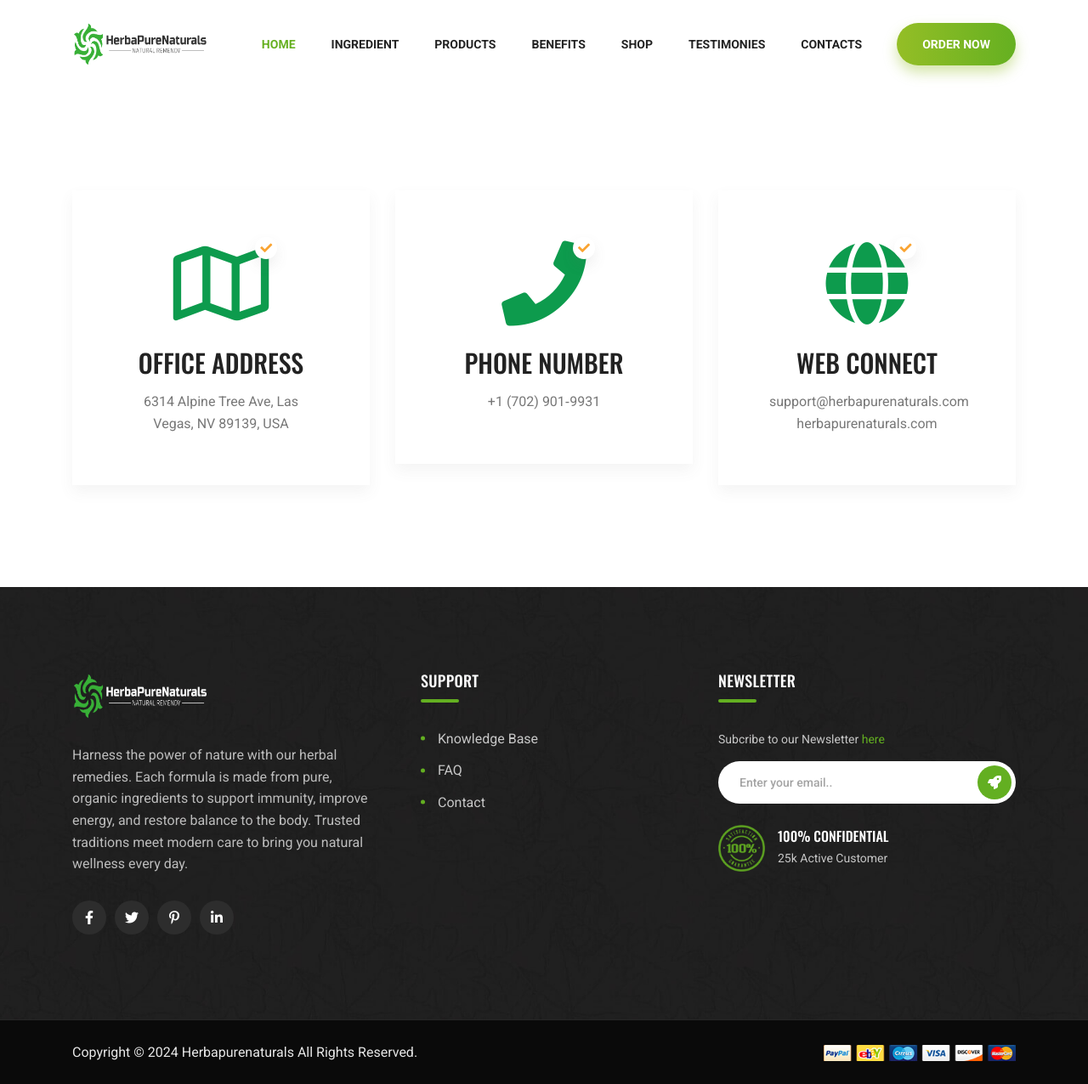
After one commit to okoriek/herbal, a Django app: page /contact/ in a window 1280 px wide. The commit adds this page. Shown: the whole page at 85% size. Run offline with Django 5.2, Linux system fonts and the light colour scheme; some libraries are stand-ins or nearby versions.

Commit message:
latest update code now

```diff
--- /dev/null
+++ b/backend/templates/backend/contact.html
@@ -0,0 +1,58 @@
+{% extends 'base.html' %}
+{% load static %}
+{% block title %}
+
+{% endblock %}
+
+{% block body %}
+  <main class="main-area fix">
+    <!-- contact-area -->
+    <section class="contact-area">
+      <div class="container">
+        <div class="contact-box-wrapper">
+          <div class="row justify-content-center">
+            <div class="col-lg-4 col-md-6 col-sm-9">
+              <div class="contact-box">
+                <div class="contact-icon">
+                  <span class="overlay-icon"><i class="fas fa-check"></i></span>
+                  <i class="far fa-map"></i>
+                </div>
+                <div class="contact-content">
+                  <h5 class="title">Office Address</h5>
+                  <p class="contact-desc">6314 Alpine Tree Ave, Las Vegas, NV 89139, USA</p>
+                </div>
+              </div>
+            </div>
+            <div class="col-lg-4 col-md-6 col-sm-9">
+              <div class="contact-box">
+                <div class="contact-icon">
+                  <span class="overlay-icon"><i class="fas fa-check"></i></span>
+                  <i class="fas fa-phone"></i>
+                </div>
+                <div class="contact-content">
+                  <h5 class="title">Phone Number</h5>
+                  <p class="contact-desc">+1 (702) 901‑9931</p>
+                </div>
+              </div>
+            </div>
+            <div class="col-lg-4 col-md-6 col-sm-9">
+              <div class="contact-box">
+                <div class="contact-icon">
+                  <span class="overlay-icon"><i class="fas fa-check"></i></span>
+                  <i class="fas fa-globe"></i>
+                </div>
+                <div class="contact-content">
+                  <h5 class="title">Web Connect</h5>
+                  <p class="contact-desc">
+                    support@herbapurenaturals.com <br /> herbapurenaturals.com
+                  </p>
+                </div>
+              </div>
+            </div>
+          </div>
+        </div>
+      </div>
+    </section>
+  </main>
+  <!-- main-area-end -->
+{% endblock %}
--- a/backend/templates/base.html
+++ b/backend/templates/base.html
@@ -5,7 +5,7 @@
   <head>
     <meta charset="utf-8" />
     <meta http-equiv="x-ua-compatible" content="ie=edge" />
-    <title>Suxnix - Health Supplement Landing Page</title>
+    <title>HerbaPureNaturals - Herbal Cure and more</title>
     <meta name="description" content="" />
     <meta name="viewport" content="width=device-width, initial-scale=1" />
 
@@ -82,7 +82,7 @@
                         <a href="#testimonies" class="section-link">Testimonies</a>
                       </li>
                       <li>
-                        <a href="#">contacts</a>
+                        <a href="{% url 'backend:contact' %}">contacts</a>
                       </li>
                     </ul>
                   </div>
--- a/backend/urls.py
+++ b/backend/urls.py
@@ -5,4 +5,5 @@ app_name = 'backend'
 
 urlpatterns = [
     path('', views.home, name='home'),
+    path('contact/', views.contact, name='contact'),
 ]
--- a/backend/views.py
+++ b/backend/views.py
@@ -3,3 +3,8 @@ from django.shortcuts import render
 def home(request):
 
     return render(request, 'backend/index.html')
+
+
+def contact(request):
+
+    return render(request, 'backend/contact.html')
```
Also changed, not shown: backend/templates/backend/shop.html (added, +9 -0 lines).
